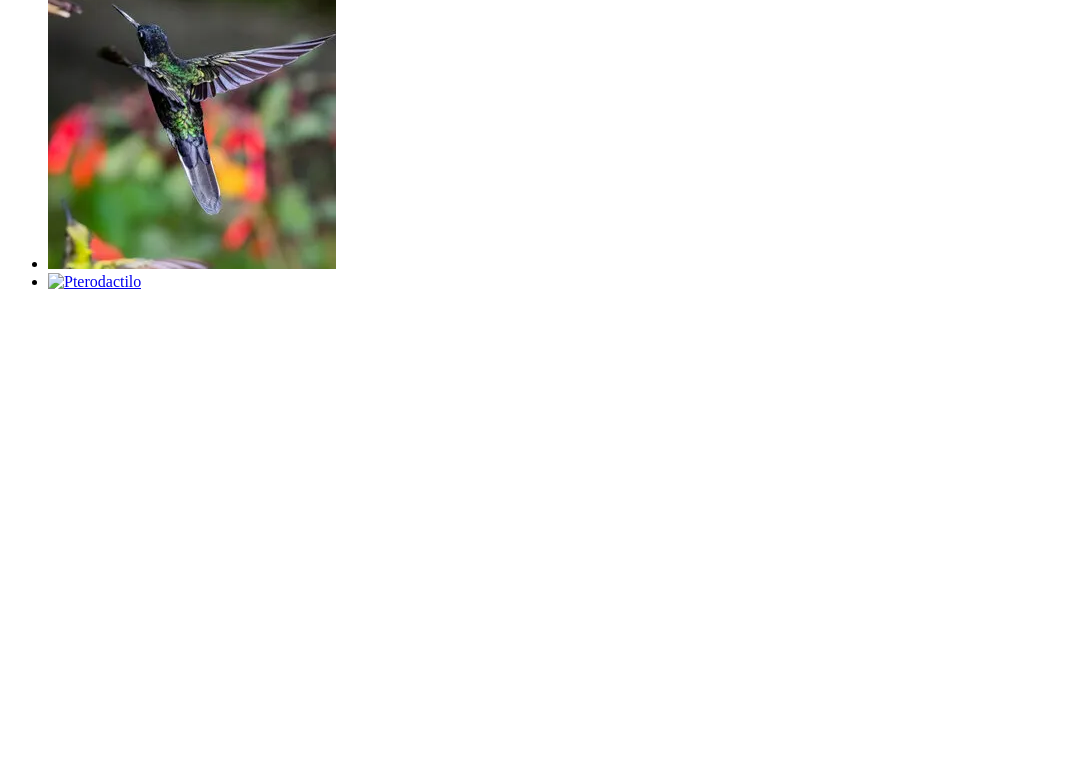
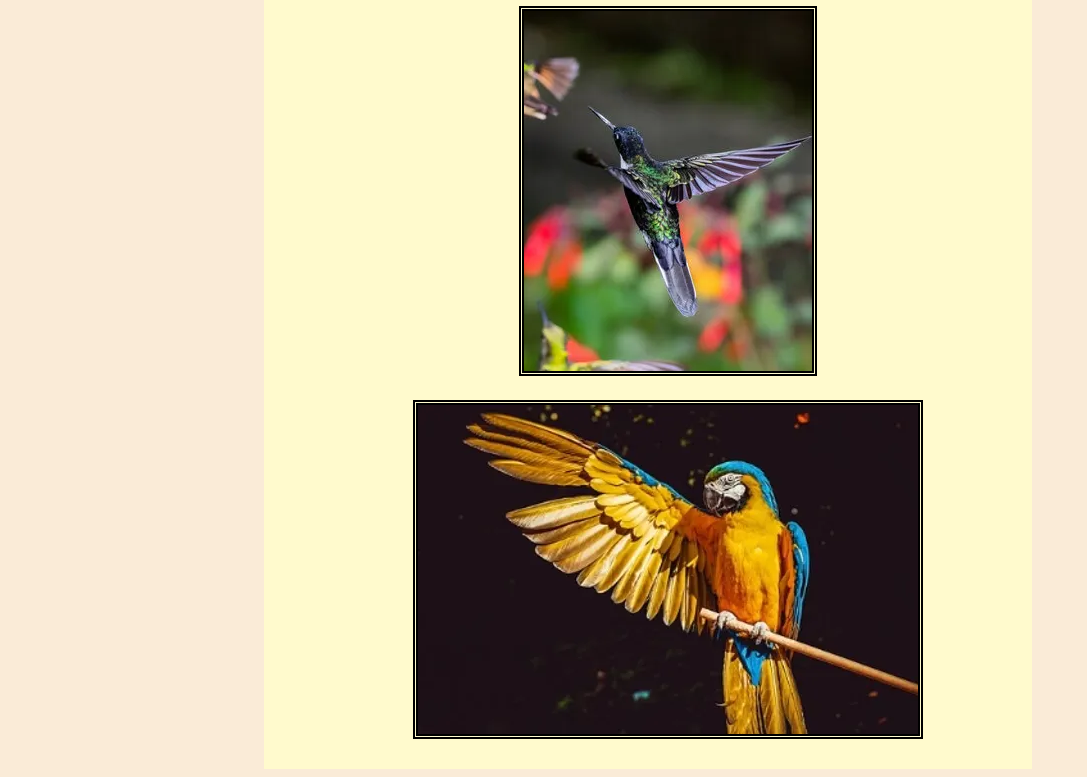
Before and after one commit to DiegoGalvan421/LabTpFInal, a plain HTML site: page index.html in a window 1280 px wide. Shown: the part 1245-2022 px from the top of the page, without its empty margins (0-1087 px from the left). Before the commit the page ends 1552 px from the top, so only its background shows below. Drawn offline with Linux system fonts and the light colour scheme.

Commit message:
agregado un poco de css

```diff
--- a/index.html
+++ b/index.html
@@ -6,7 +6,7 @@
     <title>Zoologico</title>
     <link rel="stylesheet" href="style.css" />
   </head>
-  <body>
+  <body Class="Listado">
     <h1>Animales voladores</h1>
     <!--las etiquetas h, son para titulos, mientras mas alto, menos importante y p es para parrafos -->
     <p>Descubre los fascinantes animales que pueden volar.</p>
@@ -15,27 +15,26 @@
     <p>
       Explora nuestra lista de animales voladores y aprende más sobre ellos.
     </p>
-    <section>
-      <h4>Animales voladores</h4>
+    <section class="lista-animales">
       <ul>
         <li>
           <a href="AnimalesDetallados.html" target="_blank"
-            ><img src="imagenes/Tero.png" alt="Tero"
+            ><img class="animales" src="imagenes/Tero.png" alt="Tero"
           /></a>
         </li>
           <li>
             <a href="AnimalesDetallados.html" target="_blank"
-            ><img src="imagenes/Murcielago.png" alt="Murciélago"
+            ><img class="animales" src="imagenes/Murcielago.png" alt="Murciélago"
             /></a>
           </li>
           <li>
             <a href="AnimalesDetallados.html" target="_blank"
-            ><img src="imagenes/Colibri.png" alt="Colibrí"
+              ><img class="animales" src="imagenes/Colibri.png" alt="Colibrí"
             /></a>
           </li>
           <li>
             <a href="AnimalesDetallados.html" target="_blank"
-            ><img src="imagenes/Pterodactilo.png" alt="Pterodactilo"
+            ><img class="animales" src="imagenes/Loro.png" alt="Loro"
             /></a>
           </li>
       </ul>
--- a/style.css
+++ b/style.css
@@ -1,3 +1,37 @@
-body {
+.Listado {
+    background-color : #FAEBD7;
+    text-align : center;
+    width : 100%;
+    display : flex;
+    flex-direction : column;
+    align-items : center;
+
+}
+/* de esta forma se insertan imagenes como fondo*/
+.Detalle{
+    background-image: url(imagenes/Tero.png);
+    height : 100%;
+}
+.articLista{
+    color : gray;
+    width : auto;
+    height : auto;
+    border : 2px solid black;
+    margin : 10px;
+}
+ul{
+    list-style-type : none;
+}
+.animales{
+    margin : 10px;
+    border-style : double;
+    border-width : 5px;
     color : black;
 }
+.lista-animales{
+    width : 60%;
+    margin : 0 auto;
+    background-color : lemonchiffon;
+
+
+}
```
Also changed, not shown: AnimalesDetallados.html (+2 -1 lines). Lines whose indentation alone changed are shown as unchanged.
